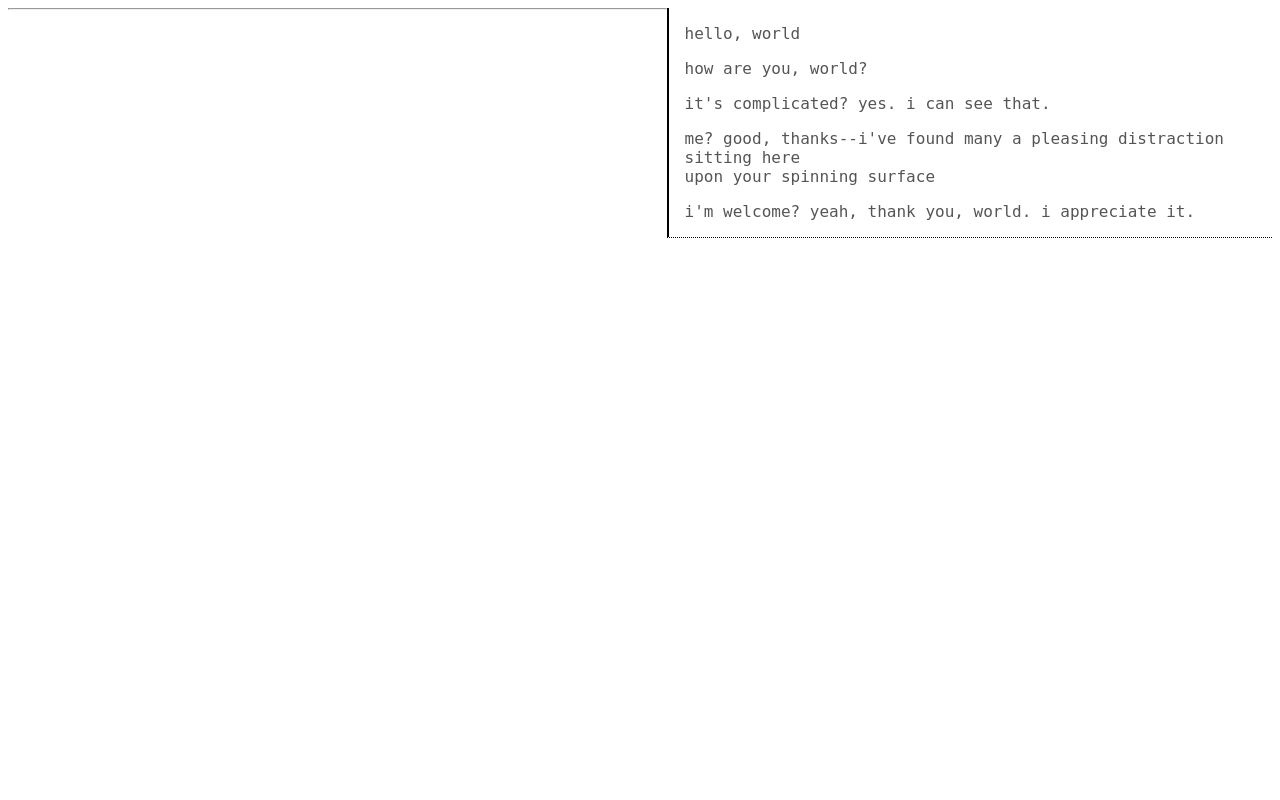
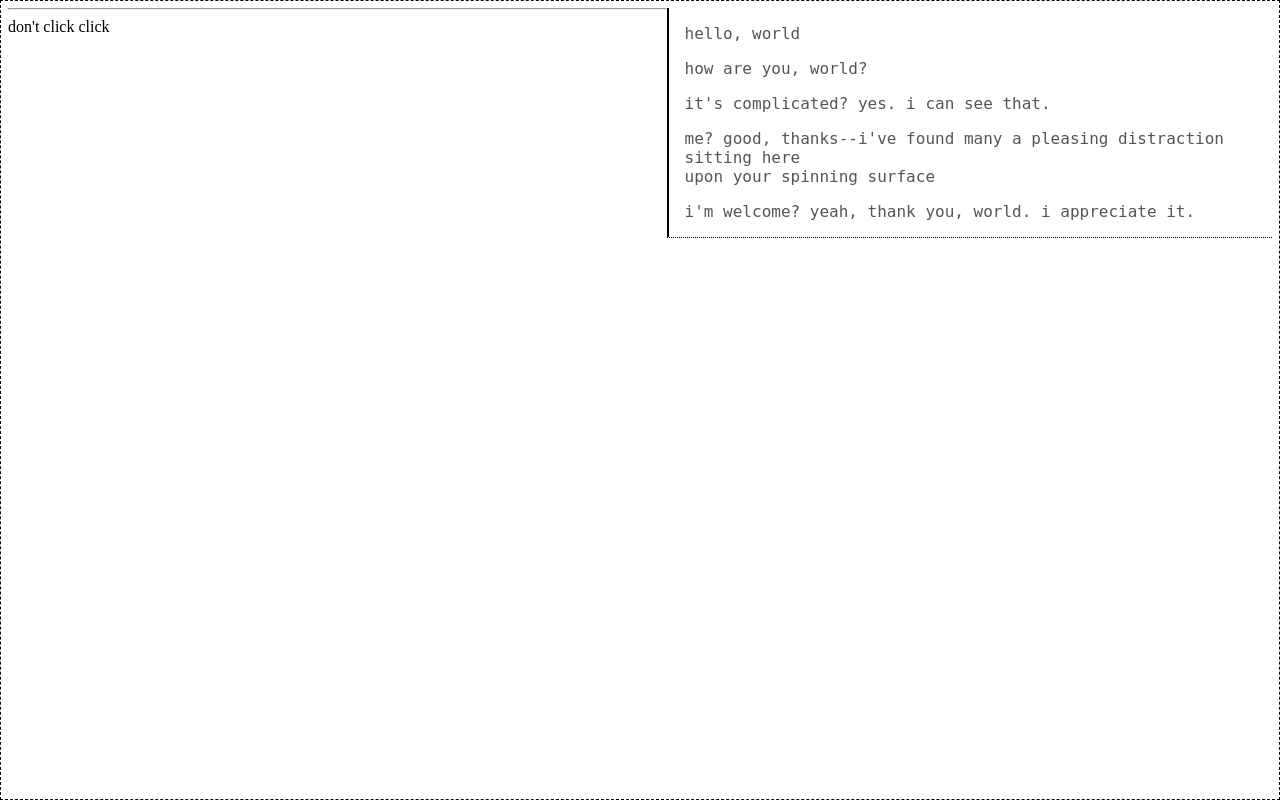
Before and after one commit to matthewdcooper/matthewdcooper.github.io, a plain HTML site: page index.html in a window 1280 px wide. Drawn offline with Linux system fonts and the light colour scheme.

Commit message:
index.html

```diff
--- a/index.html
+++ b/index.html
@@ -12,11 +12,25 @@
 				border-bottom: dotted black 1px;
 			}
 
+			canvas {
+		    margin: 0;
+		    padding: 0;
+		    position: fixed;
+		    touch-action: none;
+		    width: calc(100% - 2px); /* for borders */
+		    height: calc(100% - 2px); /* for borders */
+		    border: 1px dashed;
+		    top:0;
+		    left:0;
+		    z-index: -1;
+			}
+
 		</style>
 
 	</head>
 
 	<body>
+		<canvas width=80% height="300px"></canvas>
 		<div id='hw'>
 			<p>hello, world</p>
 
@@ -31,6 +45,10 @@
 
 		<hr>
 
+		<a>don't click<a>
+
+		<a>click</a>
+
 
 	</body>
 
```
